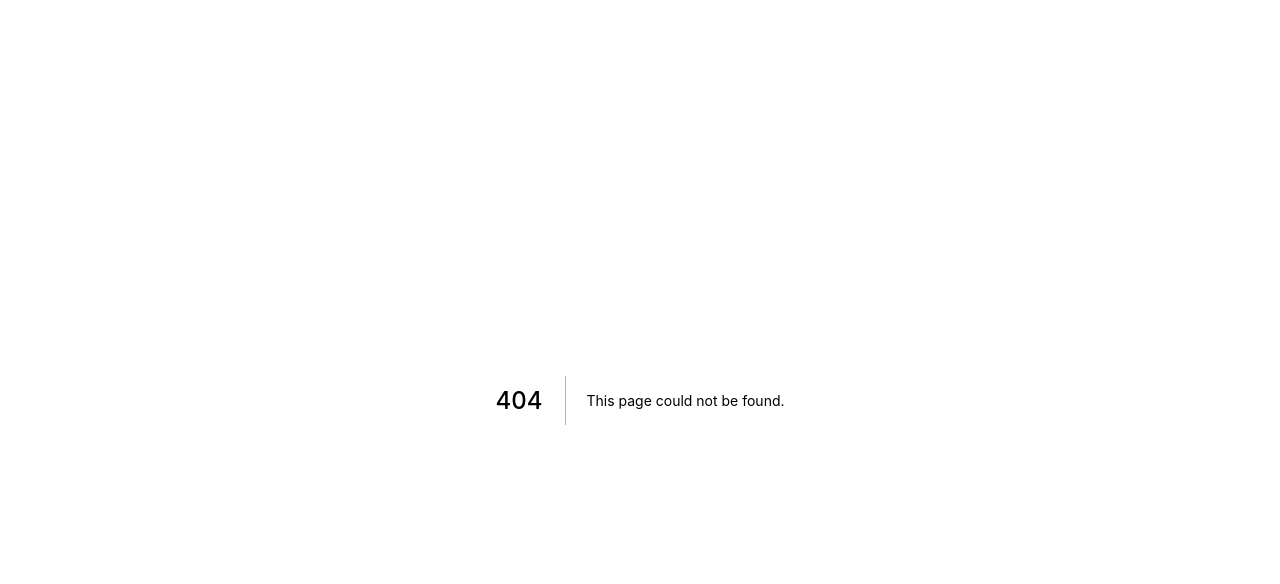
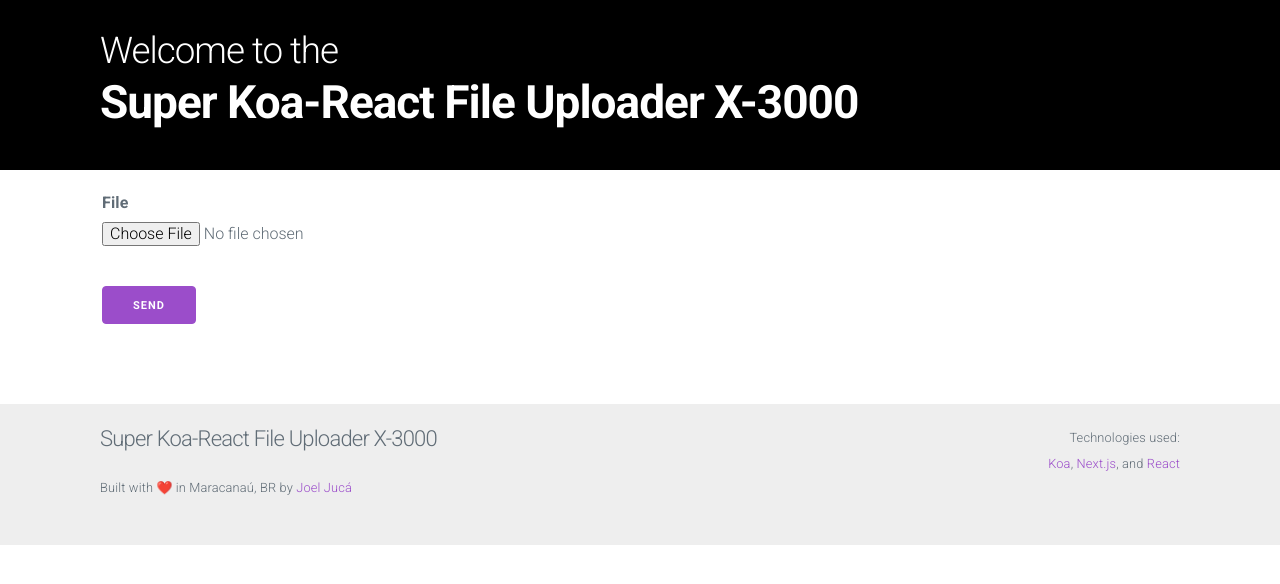
Before and after one commit to joeljuca/test-uploader, a Next.js app in the folder front/: page /uploads in a window 1280 px wide. Before the commit this address had no page. Shown: the top 584 px of the page. Built offline with nearby package versions, Linux system fonts and the light colour scheme.

Commit message:
feat(front): Add the Uploads page

```diff
--- /dev/null
+++ b/front/next.config.js
@@ -0,0 +1,11 @@
+module.exports = {
+  async redirects() {
+    return [
+      {
+        source: "/",
+        destination: "/uploads",
+        permanent: false,
+      },
+    ];
+  },
+};
--- /dev/null
+++ b/front/pages/uploads.js
@@ -0,0 +1,98 @@
+import Head from "next/head";
+
+function Uploads({ onFileSubmit }) {
+  return (
+    <>
+      <Head>
+        <title>Super Koa-React File Uploader X-3000</title>
+
+        {/* Milligram. https://milligram.io */}
+        {[
+          "https://fonts.googleapis.com/css?family=Roboto:300,300italic,700,700italic",
+          "https://cdnjs.cloudflare.com/ajax/libs/normalize/8.0.1/normalize.css",
+          "https://cdnjs.cloudflare.com/ajax/libs/milligram/1.4.1/milligram.css",
+        ].map((url) => (
+          <link rel="stylesheet" href={url} key={url} />
+        ))}
+      </Head>
+
+      <header style={{ background: "black", color: "white", padding: "20px" }}>
+        <div className="container">
+          <div className="row">
+            <div className="column">
+              <h1>
+                <small>Welcome to the</small>
+                <br />
+                <strong>Super Koa-React File Uploader X-3000</strong>
+              </h1>
+            </div>
+          </div>
+        </div>
+      </header>
+
+      <main style={{ padding: "20px" }}>
+        <div className="container">
+          <div className="row">
+            <div className="column">
+              <form>
+                <fieldset onSubmit={onFileSubmit || (() => undefined)}>
+                  <p>
+                    <label htmlFor="f-file">File</label>
+                    <input type="file" id="f-file" placeholder="asdf" />
+                  </p>
+                  <p>
+                    <button type="submit">Send</button>
+                  </p>
+                </fieldset>
+              </form>
+            </div>
+          </div>
+        </div>
+      </main>
+
+      <footer style={{ background: "#eee", padding: "20px" }}>
+        <div className="container">
+          <div className="row">
+            <div className="column column-66">
+              <h4>Super Koa-React File Uploader X-3000</h4>
+              <p>
+                <small>
+                  Built with ❤️ in Maracanaú, BR by{" "}
+                  <a
+                    href="https://www.linkedin.com/in/joelwallis"
+                    target="_blank"
+                  >
+                    Joel Jucá
+                  </a>
+                </small>
+              </p>
+            </div>
+            <div className="column column-33" style={{ textAlign: "right" }}>
+              <p>
+                <small>
+                  Technologies used:
+                  <br />
+                  {[
+                    ["Koa", "https://koajs.com"],
+                    ["Next.js", "https://nextjs.org"],
+                    ["React", "https://reactjs.org"],
+                  ].map(([name, url], index, list) => (
+                    <React.Fragment key={name}>
+                      <a href={url} target="_blank">
+                        {name}
+                      </a>
+                      {index < list.length - 2 ? ", " : ""}
+                      {index === list.length - 2 ? ", and " : ""}
+                    </React.Fragment>
+                  ))}
+                </small>
+              </p>
+            </div>
+          </div>
+        </div>
+      </footer>
+    </>
+  );
+}
+
+export default Uploads;
```
